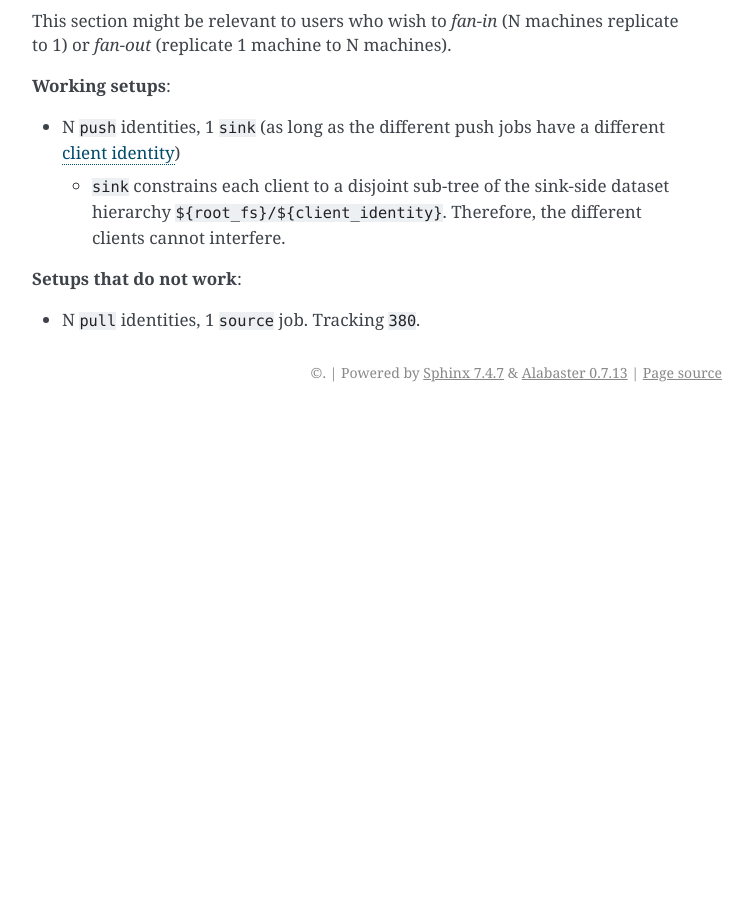
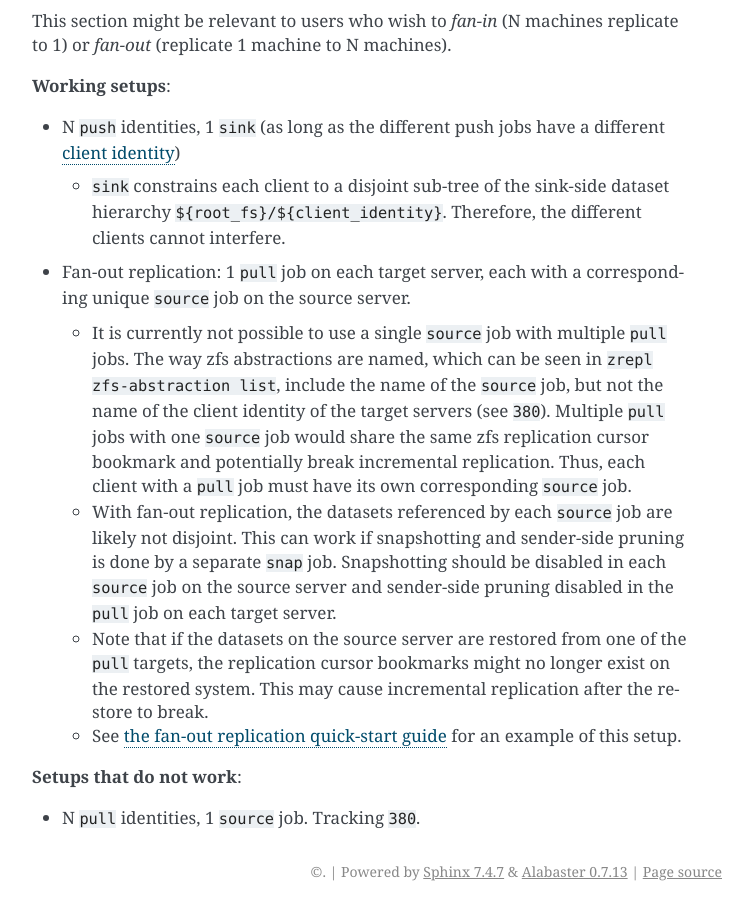
Before and after one commit to zrepl/zrepl, a Sphinx documentation site: the page built from docs/configuration/overview.rst, in a window 1280 px wide and 900 px high, scrolled down 7596 px. Shown: the whole window, without its empty margins (388-1141 px from the left). Built offline with Sphinx 7.4.7, drawn with Linux system fonts in a browser that asks for light colours; pages that are not in the unit, such as notebooks, are missing from menus; the version number could not be read and is left out; cross-references to code outside the pages are shown as plain code; before the commit the page ends 8008 px from its top, so only the background shows below that.

Commit message:
docs: Add quick-start guide for fan-out replication
See: #551

Signed-off-by: Andrew Gunnerson <chillermillerlong@hotmail.com>

```diff
--- a/docs/configuration/overview.rst
+++ b/docs/configuration/overview.rst
@@ -293,6 +293,24 @@ This section might be relevant to users who wish to *fan-in* (N machines replica
   * ``sink`` constrains each client to a disjoint sub-tree of the sink-side dataset hierarchy ``${root_fs}/${client_identity}``.
     Therefore, the different clients cannot interfere.
 
+.. _fan-out-replication:
+
+* Fan-out replication: 1 ``pull`` job on each target server, each with a corresponding unique ``source`` job on the source server.
+
+  * It is currently not possible to use a single ``source`` job with multiple ``pull`` jobs.
+    The way zfs abstractions are named, which can be seen in ``zrepl zfs-abstraction list``, include the name of the ``source`` job, but not the name of the client identity of the target servers (see :issue:`380`).
+    Multiple ``pull`` jobs with one ``source`` job would share the same zfs replication cursor bookmark and potentially break incremental replication.
+    Thus, each client with a ``pull`` job must have its own corresponding ``source`` job.
+
+  * With fan-out replication, the datasets referenced by each ``source`` job are likely not disjoint.
+    This can work if snapshotting and sender-side pruning is done by a separate ``snap`` job.
+    Snapshotting should be disabled in each ``source`` job on the source server and sender-side pruning disabled in the ``pull`` job on each target server.
+
+  * Note that if the datasets on the source server are restored from one of the ``pull`` targets, the replication cursor bookmarks might no longer exist on the restored system.
+    This may cause incremental replication after the restore to break.
+
+  * See :ref:`the fan-out replication quick-start guide <quickstart-fan-out-replication>` for an example of this setup.
+
 
 **Setups that do not work**:
 
--- a/docs/quickstart.rst
+++ b/docs/quickstart.rst
@@ -33,6 +33,7 @@ Keep the :ref:`full config documentation <configuration_toc>` handy if a config
 
    quickstart/continuous_server_backup
    quickstart/backup_to_external_disk
+   quickstart/fan_out_replication
 
 Use ``zrepl configcheck`` to validate your configuration.
 No output indicates that everything is fine.
```
Also changed, not shown: docs/quickstart/fan_out_replication.rst (added, +93 -0 lines), 2 other files.
